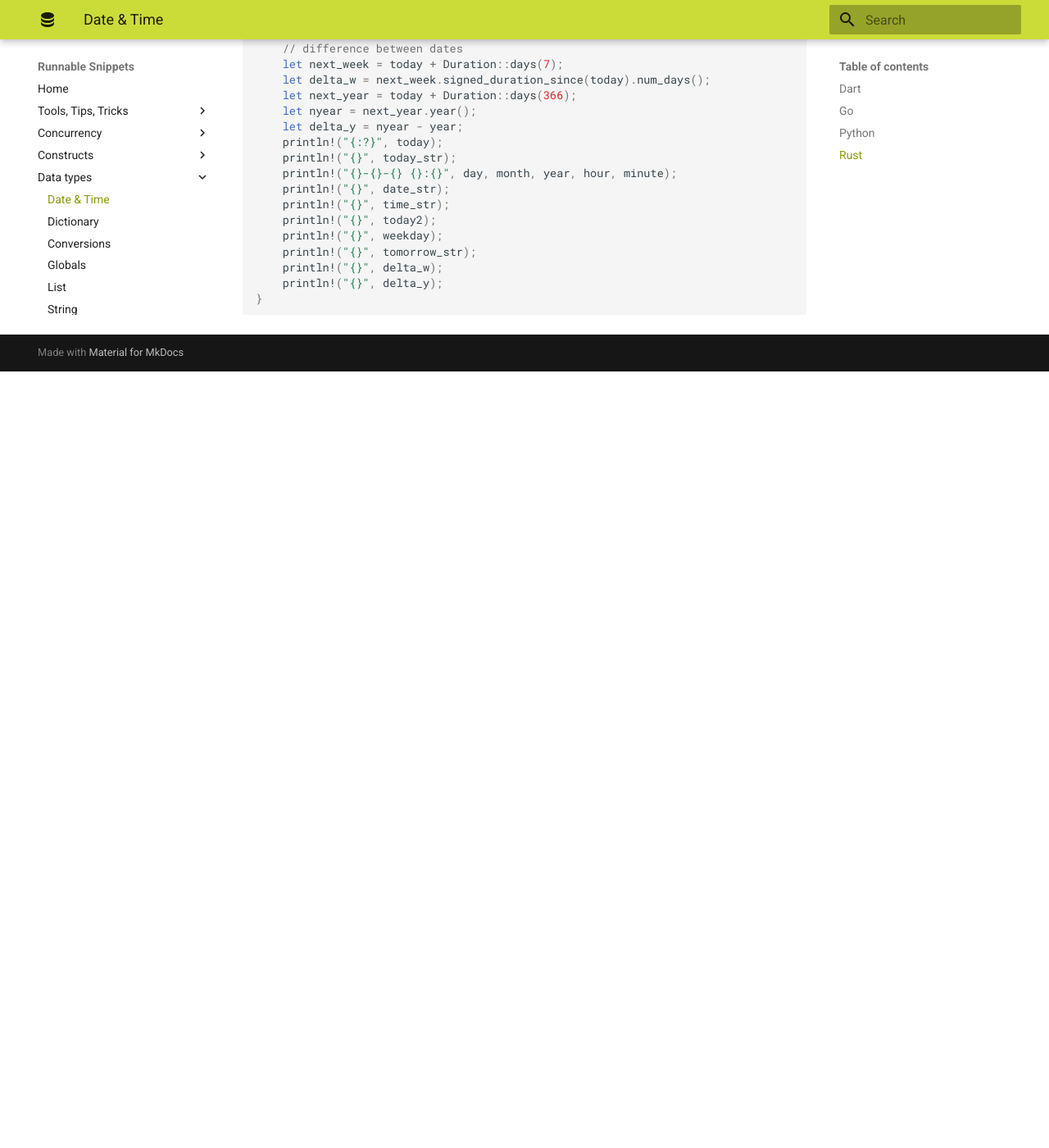
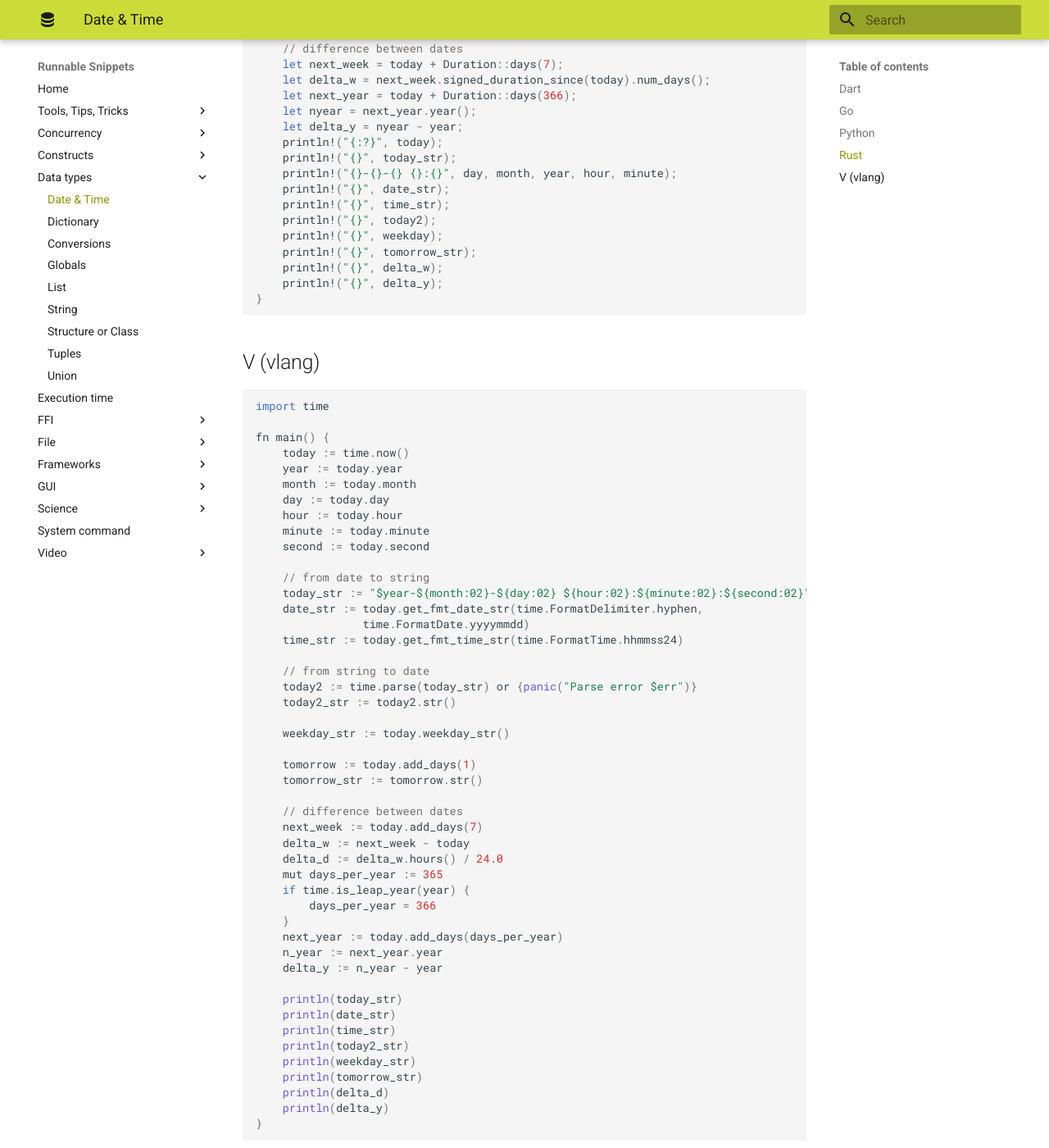
Before and after one commit to wegmarken2006/snippets_src, an MkDocs documentation site: the page built from docs/DateTime.md, in a window 1280 px wide and 1400 px high, scrolled down 3572 px. Shown: the whole window at 82% size. Built offline with MkDocs 1.6.1 and Material for MkDocs 9.7.7, drawn with Linux system fonts in a browser that asks for light colours; before the commit the page ends 4025 px from its top, so only the background shows below that.

Commit message:
vlang dateime

````diff
--- a/docs/DateTime.md
+++ b/docs/DateTime.md
@@ -197,3 +197,54 @@ fn main() {
     println!("{}", delta_y);
 }
 ```
+
+## V (vlang)
+``` Go
+import time
+
+fn main() {
+	today := time.now()
+	year := today.year
+	month := today.month
+	day := today.day
+	hour := today.hour
+	minute := today.minute
+	second := today.second
+
+	// from date to string
+	today_str := "$year-${month:02}-${day:02} ${hour:02}:${minute:02}:${second:02}"
+	date_str := today.get_fmt_date_str(time.FormatDelimiter.hyphen,
+	            time.FormatDate.yyyymmdd)
+	time_str := today.get_fmt_time_str(time.FormatTime.hhmmss24)
+
+	// from string to date
+	today2 := time.parse(today_str) or {panic("Parse error $err")}
+	today2_str := today2.str()
+
+	weekday_str := today.weekday_str()
+
+	tomorrow := today.add_days(1)
+	tomorrow_str := tomorrow.str()
+
+	// difference between dates
+	next_week := today.add_days(7)
+	delta_w := next_week - today
+	delta_d := delta_w.hours() / 24.0
+	mut days_per_year := 365
+	if time.is_leap_year(year) {
+		days_per_year = 366
+	}
+	next_year := today.add_days(days_per_year)
+	n_year := next_year.year
+	delta_y := n_year - year
+
+	println(today_str)
+	println(date_str)
+	println(time_str)
+	println(today2_str)
+	println(weekday_str)
+	println(tomorrow_str)
+	println(delta_d)
+	println(delta_y)
+}
+```
````
